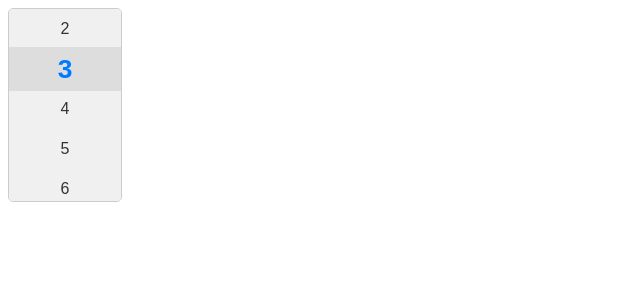
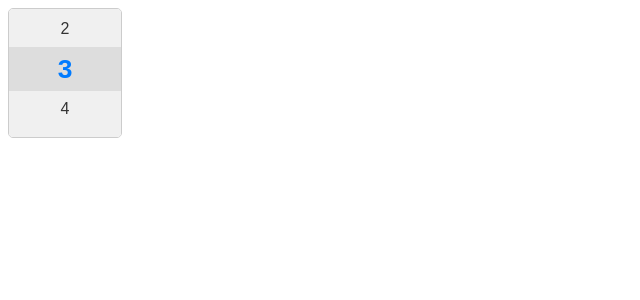
Before and after one commit to CharanKondaveeti/pocketTailor, a React (Vite) app: page /exp in a window 1280 px wide. Shown: the top 300 px of the page, without its empty margins (0-640 px from the left). Built offline with nearby package versions, Linux system fonts and the light colour scheme.

Commit message:
added wheel pciker

```diff
--- a/src/Experiments.css
+++ b/src/Experiments.css
@@ -51,7 +51,7 @@
 }
 
 .wheel-picker {
-  height: 12rem; /* Adjust height as needed */
+  height: 8rem !important; /* Adjust height as needed */
   overflow: hidden; /* Hide overflow */
   position: relative; /* Necessary for proper positioning */
   outline: none; /* Remove default focus outline */
```
